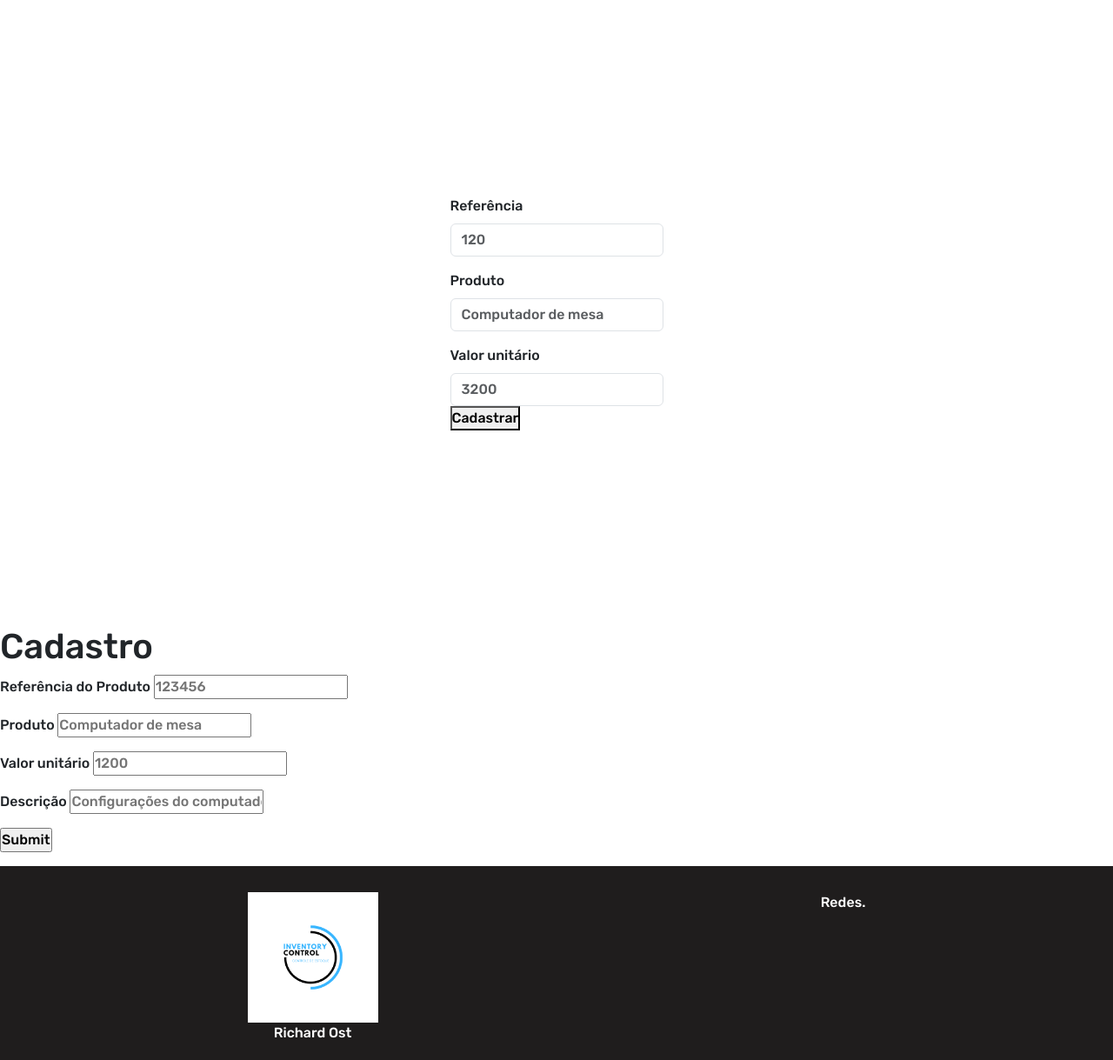
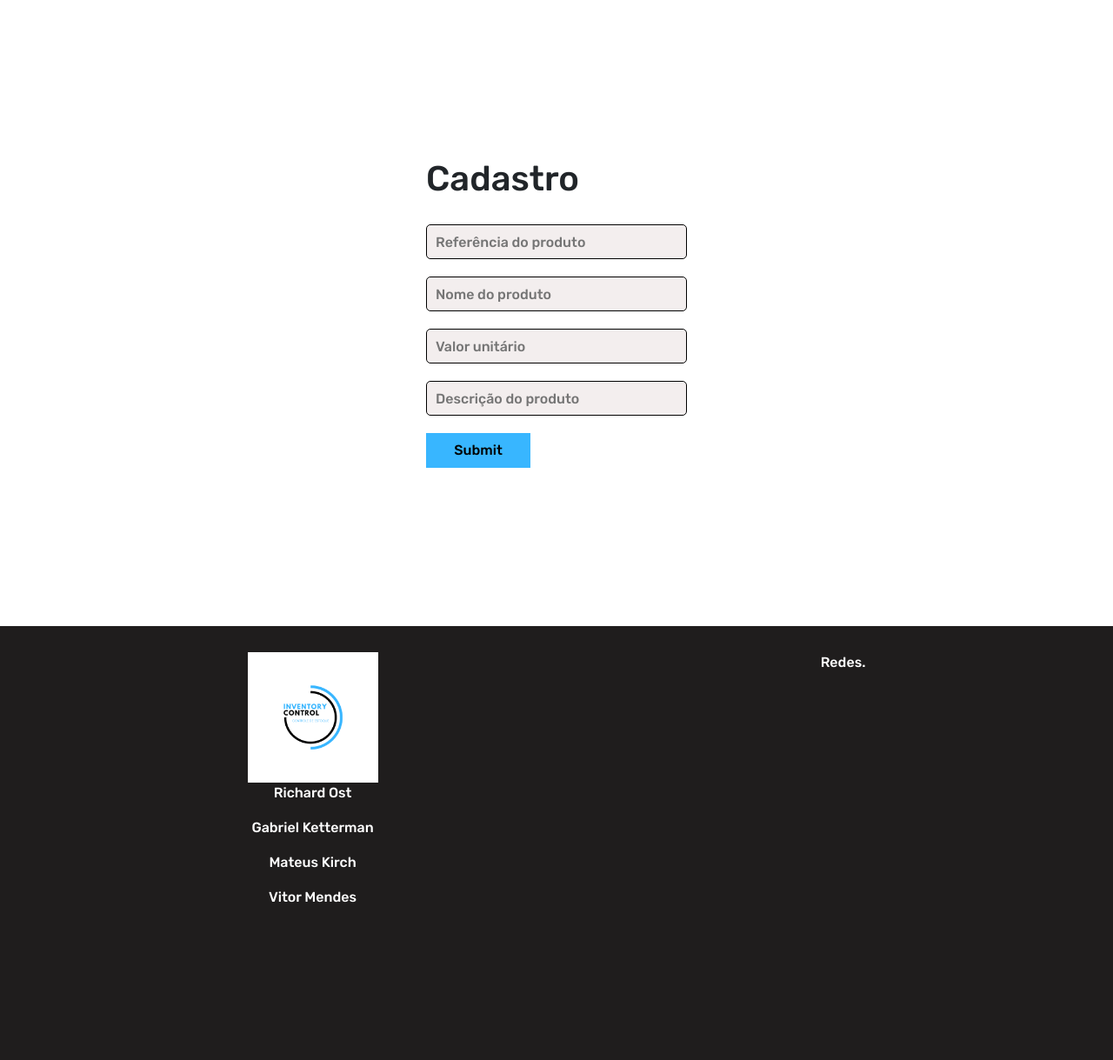
Before and after one commit to aydanfiuza/projeto-integrador-IENH, a PHP site: page /html/cadastroNew.html in a window 1280 px wide. Shown: the part 80-1299 px from the top of the page at 87% size. Run offline with PHP 8.4, Linux system fonts and the light colour scheme; some libraries are stand-ins or nearby versions.

Commit message:
tela de cadastro atualizada

```diff
--- a/projeto-integrador-IENH-main/public/css/cadastroNew.css
+++ b/projeto-integrador-IENH-main/public/css/cadastroNew.css
@@ -60,7 +60,41 @@ header {
     margin: 0 auto;
 }
 
-.div-form {
+form {
+    width: 300px;
+    display: flex;
+    flex-direction: column;
+    gap: 20px;
+    justify-content: space-between;
+}
+
+.input {
+    background-color: #f3eeee;
+    border: 1px solid black;
+    border-radius: 5px;
+    height: 40px;
+    padding: 10px;
+    transition: 0.4s;
+}
+
+.form-inputs-container {
+    display: flex;
+    flex-direction: column;
+    gap: 20px;
+}
+
+#submit-button {
+    width: 120px;
+    height: 40px;
+    background: #38B6FF;
+    border: 1px solid #38B6FF;
+    transition: 0.4s;
+}
+
+#submit-button:hover {
+    border-color: #000000;
+    background: #000000;
+    color: #FFFFFF;
 }
 
 .div-welcome {
--- a/projeto-integrador-IENH-main/public/css/responsive.css
+++ b/projeto-integrador-IENH-main/public/css/responsive.css
@@ -27,6 +27,11 @@
 }
 
 @media (max-width: 600px) {
+    header {
+        display: flex;
+        justify-content: center;
+    }
+
     span {
         display: none;
     }
--- a/projeto-integrador-IENH-main/public/html/cadastroNew.html
+++ b/projeto-integrador-IENH-main/public/html/cadastroNew.html
@@ -7,6 +7,7 @@
 
     <link rel="stylesheet" href="../css/cadastroNew.css">
     <link rel="stylesheet" href="../css/responsive.css">
+
     <link href="https://cdn.jsdelivr.net/npm/bootstrap@5.3.0-alpha3/dist/css/bootstrap.min.css" rel="stylesheet" integrity="sha384-KK94CHFLLe+nY2dmCWGMq91rCGa5gtU4mk92HdvYe+M/SXH301p5ILy+dN9+nJOZ" crossorigin="anonymous">
 
     <title>Início</title>
@@ -44,52 +45,23 @@
     </header>
 
     <main class="container">
-        <div class="div-form">
-            <form action="" method="">
-                <div class="mb-3">
-                <label for="referencia" class="form-label">Referência</label>
-                <input type="number" max="999999" class="form-control" id="referencia" required="required" placeholder="120">
-                </div>
-                <div class="mb-3">
-                <label for="produto" class="form-label">Produto</label>
-                <input type="password" class="form-control" id="produto" required="required" placeholder="Computador de mesa">
-                </div>
-                <label for="valor_unitario" class="form-label">Valor unitário</label>
-                <input type="number" class="form-control" id="valor_unitario" required="required" placeholder="3200">
-                <button type="submit" class="submitButton">Cadastrar</button>
+        <div class="container-form" id="container-form">
+            <form action="" id="formulario">
+                <h1 class="h1-cadastro">Cadastro</h1>
+            <div class="form-inputs-container">
+                <input class="input" id="referencia" name="referencia" required="required" type="number" max="999999" placeholder="Referência do produto"/>
+
+                <input class="input" id="produto" name="produto" required="required" type="text" placeholder="Nome do produto"/>
+
+                <input class="input" id="valor_unitario" name="valor_unitario" required="required" type="number" max="999999" placeholder="Valor unitário"/>
+
+                <input class="input" id="descricao" name="descricao" required="required" type="text" placeholder="Descrição do produto"/>
+
+                <input type="submit" id="submit-button"></input>
+            </div>
             </form>
         </div>
     </main>
-
-
-    <div id="cadastro">
-        <form action="" id="formulario">
-            <h1>Cadastro</h1>
-            <p>
-            <label for="referencia">Referência do Produto</label>
-            <input id="referencia" name="referencia" required="required" type="number" max="999999" placeholder="123456"/>
-            </p>
-
-            <p>
-            <label for="produto">Produto</label>
-            <input id="produto" name="produto" required="required" type="text" placeholder="Computador de mesa"/>
-            </p>
-
-            <p>
-            <label for="valor_unitario">Valor unitário</label>
-            <input id="valor_unitario" name="valor_unitario" required="required" type="number" max="999999" placeholder="1200"/>
-            </p>
-
-            <p>
-            <label for="descricao">Descrição</label>
-            <input id="descricao" name="descricao" required="required" type="text" placeholder="Configurações do computador"/>
-            </p>
-
-            <p>
-            <input type="submit" id="submit-button"></input>
-            </p>
-        </form>
-    </div>
 
 
     <footer>
@@ -107,5 +79,6 @@
 
     <script src="https://kit.fontawesome.com/5fda86d671.js" crossorigin="anonymous"></script>
     <script src="../js/index.js"></script>
+    <script src="../js/validationCadastro.js"></script>
 </body>
 </html>
--- /dev/null
+++ b/projeto-integrador-IENH-main/public/js/validationCadastro.js
@@ -0,0 +1,27 @@
+const submitButton = document.getElementById("submit-button")
+const referencia = document.getElementById("referencia")
+const produto = document.getElementById("produto")
+const vU = document.getElementById("valor_unitario")
+const desc = document.getElementById("descricao")
+
+function validation() {
+    if (referencia.value == "" || produto.value == "" || vU.value == "" || desc.value == "") {
+        window.alert("Informe o(s) campo(s) corretamente.")
+    }
+    else {
+        window.alert("Produto cadastrado com sucesso!")
+    }
+}
+
+submitButton.addEventListener("click", () => {
+    validation()
+}
+)
+
+submitButton.onmouseover = () => {
+    submitButton.style.width = "100%";
+}
+
+submitButton.onmouseout = () => {
+    submitButton.style.width = "120px"
+}
```
Also changed, not shown: projeto-integrador-IENH-main/public/css/cadastro.css (deleted, +0 -153 lines), projeto-integrador-IENH-main/public/html/cadastro.html (deleted, +0 -82 lines).
